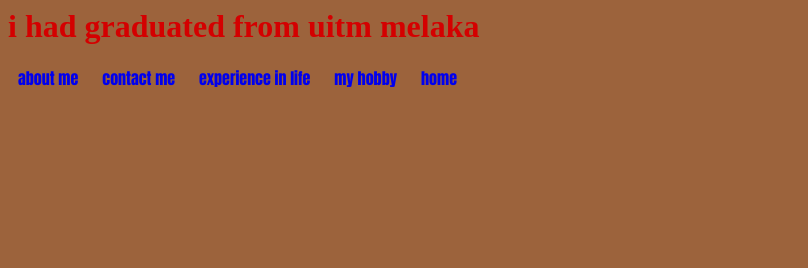
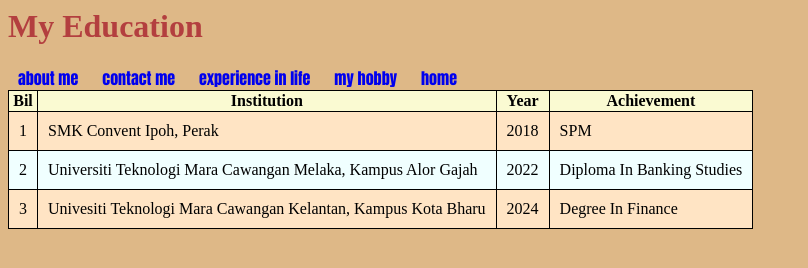
Before and after one commit to Ashrinsofia/23_ims456_2424d_individu, a plain HTML site: page education.html in a window 1280 px wide. Shown: the whole page, without its empty margins (0-808 px from the left). Drawn offline with Linux system fonts and the light colour scheme.

Commit message:
Add files via upload

```diff
--- a/css/style.css
+++ b/css/style.css
@@ -1,12 +1,12 @@
 body
 {
-    background-color:rgb(156, 99, 60);
+    background-color:burlywood;
 
 }
 
 h1
 {
-    color:rgb(212, 0, 0);
+    color:rgb(179, 63, 63);
 }
 
 a
@@ -32,7 +32,7 @@
 .slider
 {
 width: 100%;
-background-color:rgb(108, 185, 204)
+background-color:rgb(108, 185, 204);
 }
 
 .box1
@@ -67,3 +67,45 @@
     float:right
 
 }
+
+.content
+{
+    text-align: justify;
+    font-family: 'poppin',sans-serif;
+
+}
+
+table, tr, td, th
+{
+    border:1px solid black;
+    border-collapse: collapse;
+}
+
+td
+{
+    padding: 10px;
+}
+
+tr
+{
+    background-color: bisque;
+}
+
+
+tr:nth-child(odd)
+    {
+            background-color: azure;
+    }
+
+th
+    {
+        background-color: lightgoldenrodyellow;
+        color: black;
+    }
+
+
+
+tr:hover
+    {
+        background-color: cadetblue;
+    }
--- a/education.html
+++ b/education.html
@@ -6,7 +6,8 @@
 
 </head>
 <body>
-<h1> i had graduated from uitm melaka</h1>
+<h1> My Education</h1>
+
 
 <a href="biodata.html">about me</a>
 <a href="contact.html">contact me</a>
@@ -14,5 +15,34 @@
 <a href="hobby.html">my hobby</a>
 <a href="index.html">home</a>
 
+<table>
+    <tr>
+        <th>Bil</th>
+        <th>Institution</th>
+        <th>Year</th>
+        <th>Achievement</th>
+    </tr>
+    <tr>
+        <td>1</td>
+        <td>SMK Convent Ipoh, Perak</td>
+        <td>2018</td>
+        <td>SPM</td>
+    </tr>
+    <tr>
+        <td>2</td>
+        <td>Universiti Teknologi Mara Cawangan Melaka, Kampus Alor Gajah</td>
+        <td>2022</td>
+        <td>Diploma In Banking Studies</td>
+    </tr>
+    <tr>
+        <td>3</td>
+        <td>Univesiti Teknologi Mara Cawangan Kelantan, Kampus Kota Bharu</td>
+        <td>2024</td>
+        <td>Degree In Finance</td>
+    </tr>
+
+
+</table>
+
 </body>
 </html>
```
Also changed, not shown: biodata.html (+19 -0 lines).
